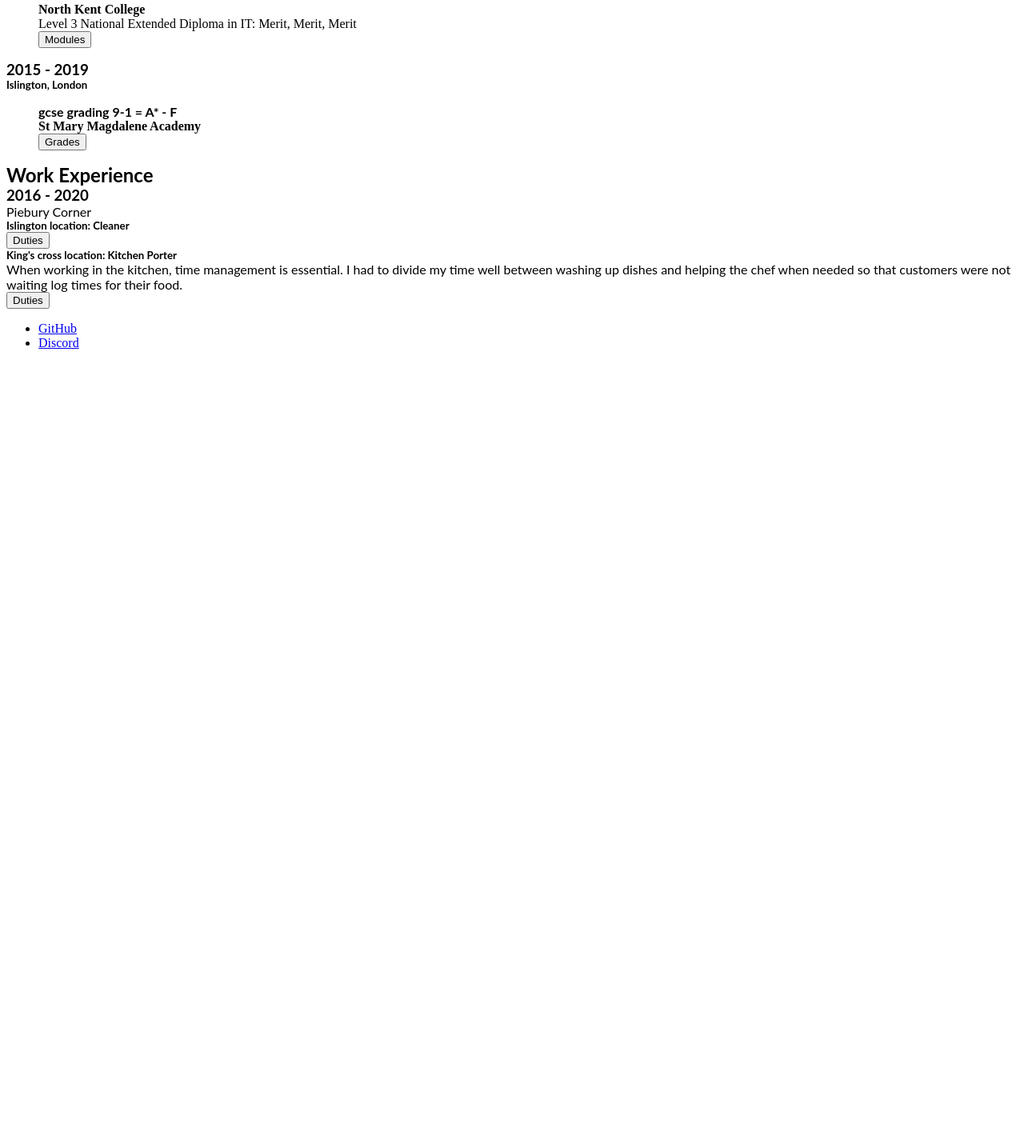
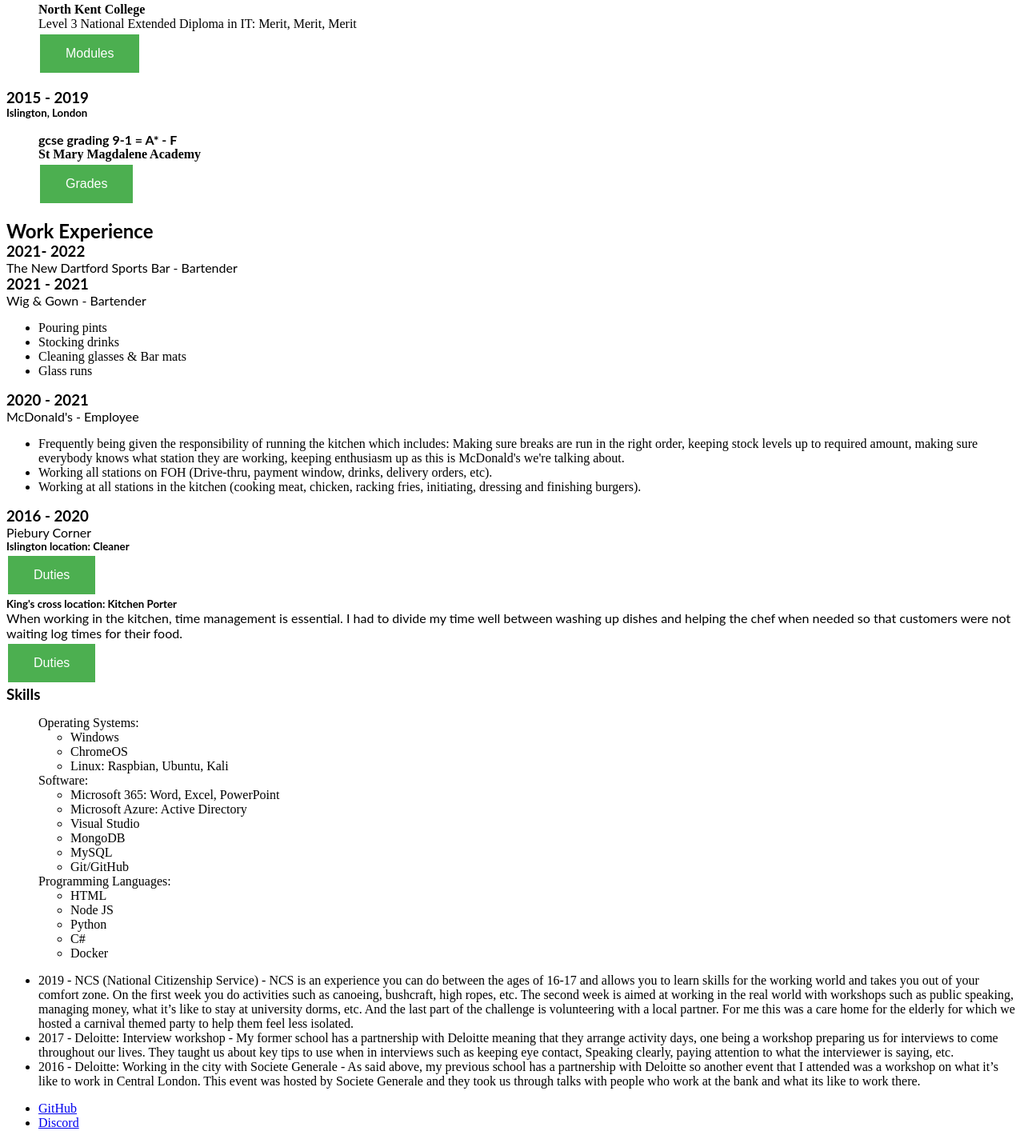
Before and after one commit to Blanco0420/CV, a plain HTML site: page index.html in a window 1280 px wide. Shown: the part 301-1730 px from the top of the page at 80% size. Before the commit the page ends 800 px from the top, so only its background shows below. Drawn offline with Linux system fonts and the light colour scheme.

Commit message:
more info added

```diff
--- a/index.html
+++ b/index.html
@@ -73,6 +73,45 @@
         </div>
         <div id="experience">
             <h2>Work Experience</h2>
+            <div class="job">
+                <h3>2021- 2022</h3>
+                <p>The New Dartford Sports Bar - Bartender</p>
+            </div>
+            <div class="job">
+                <h3>2021 - 2021</h3>
+                <p>Wig & Gown - Bartender</p>
+                <ul>
+                    <!-- TODO Make it better or remove -->
+                    <li>Pouring pints</li>
+                    <li>Stocking drinks</li>
+                    <li>Cleaning glasses & Bar mats</li>
+                    <li>Glass runs</li>
+                </ul>
+            </div>
+            <div class="job">
+                <h3>2020 - 2021</h3>
+                <p>McDonald's - Employee</p>
+                <ul>
+                    <li>Frequently being given the responsibility
+                        of running the kitchen which includes:
+                        Making sure breaks are run in the right
+                        order, keeping stock levels up to required
+                        amount, making sure everybody knows what
+                        station they are working, keeping
+                        enthusiasm up as this is McDonald's we're
+                        talking about.</li>
+                    <li>Working all stations on FOH (Drive-thru,
+                        payment window, drinks, delivery orders,
+                        etc).
+                    </li>
+                    <li>Working at all stations in the kitchen
+                        (cooking meat, chicken, racking fries,
+                        initiating, dressing and
+                        finishing burgers).
+                        </li>
+                </ul>
+            </div>
+            <div class="job">
                 <h3>2016 - 2020</h3>
                 <p>Piebury Corner</p>
                 <h5>Islington location: Cleaner</h5>
@@ -102,6 +141,43 @@
                     </ul>
                 </div>
             </div>
+        </div>
+        <div id="skills">
+            <h3>Skills</h3>
+            <ul>
+                Operating Systems:
+                <ul>
+                    <li>Windows</li>
+                    <li>ChromeOS</li>
+                    <li>Linux: Raspbian, Ubuntu, Kali</li>
+                </ul>
+                Software:
+                <ul>
+                    <li>Microsoft 365: Word, Excel, PowerPoint</li>
+                    <li>Microsoft Azure: Active Directory</li>
+                    <li>Visual Studio</li>
+                    <li>MongoDB</li>
+                    <li>MySQL</li>
+                    <li>Git/GitHub</li>
+                </ul>
+                Programming Languages:
+                <ul>
+                    <!-- TODO add percentage bar -->
+                    <li>HTML</li>
+                    <li>Node JS</li>
+                    <li>Python</li>
+                    <li>C#</li>
+                    <li>Docker</li>
+                </ul>
+            </ul>
+        </div>
+        <div id="achievements">
+            <ul>
+                <li>2019 - NCS (National Citizenship Service) - NCS is an experience you can do between the ages of 16-17 and allows you to learn skills for the working world and takes you out of your comfort zone. On the first week you do activities such as canoeing, bushcraft, high ropes, etc. The second week is aimed at working in the real world with workshops such as public speaking, managing money, what it’s like to stay at university dorms, etc. And the last part of the challenge is volunteering with a local partner. For me this was a care home for the elderly for which we hosted a carnival themed party to help them feel less isolated.</li>
+                <li>2017 - Deloitte: Interview workshop - My former school has a partnership with Deloitte meaning that they arrange activity days, one being a workshop preparing us for interviews to come throughout our lives. They taught us about key tips to use when in interviews such as keeping eye contact, Speaking clearly, paying attention to what the interviewer is saying, etc.</li>
+                <li>2016 - Deloitte: Working in the city with Societe Generale - As said above, my previous school has a partnership with Deloitte so another event that I attended was a workshop on what it’s like to work in Central London. This event was hosted by Societe Generale and they took us through talks with people who work at the bank and what its like to work there.</li>
+            </ul>
+        </div>
 
         <div class="socials">
             <ul>
--- a/styles.css
+++ b/styles.css
@@ -10,6 +10,18 @@ h1, h2, h3, h4, h5, h6, p{
 .popup{
     display: none;
 }
+div button{
+    background-color: #4CAF50;
+    border: none;
+    color: white;
+    padding: 15px 32px;
+    text-align: center;
+    text-decoration: none;
+    display: inline-block;
+    font-size: 16px;
+    margin: 4px 2px;
+    cursor: pointer;
+}
 #education > ul > li{
     list-style-type: none;
 }
```
Also changed, not shown: 2 other files. Lines whose indentation alone changed are shown as unchanged.
